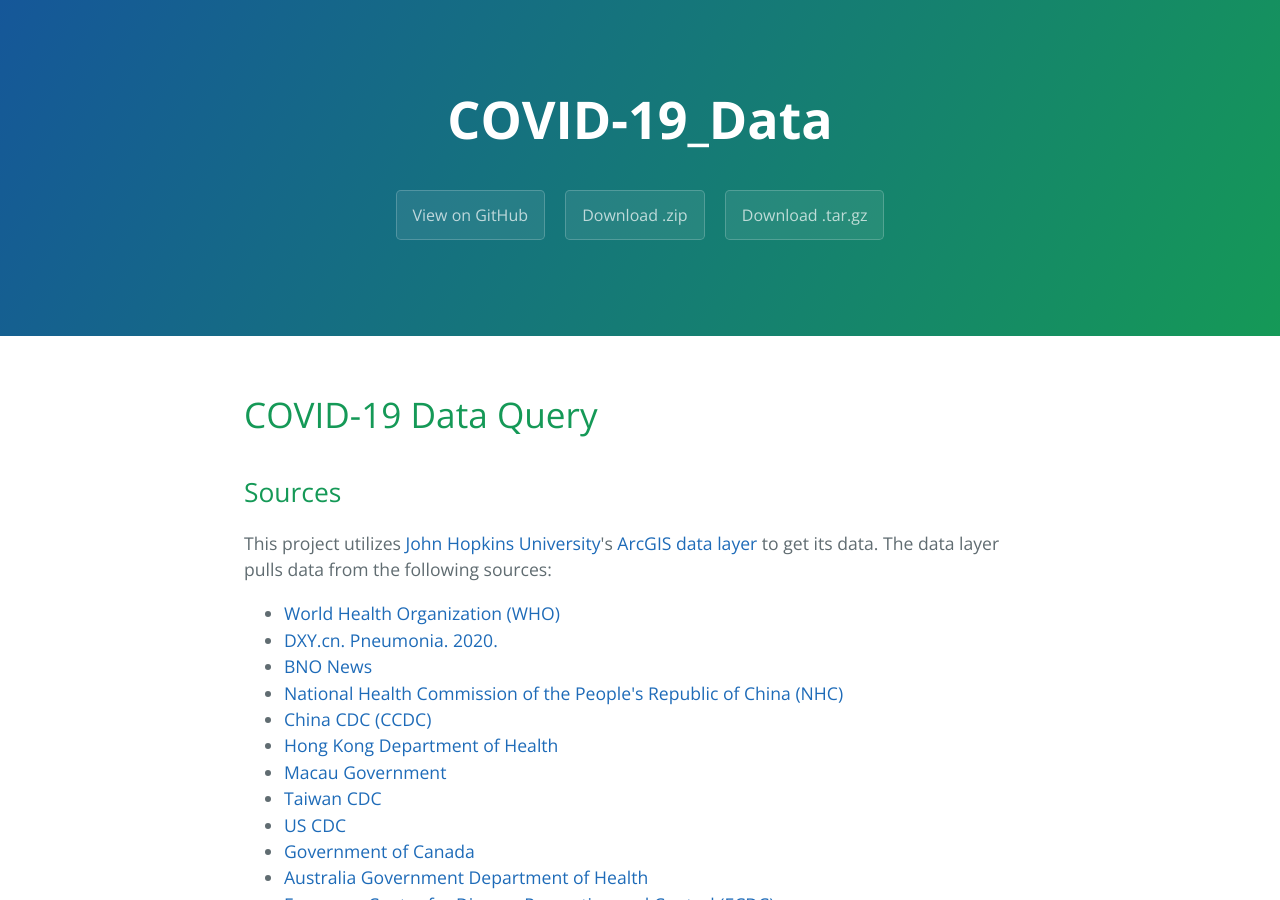
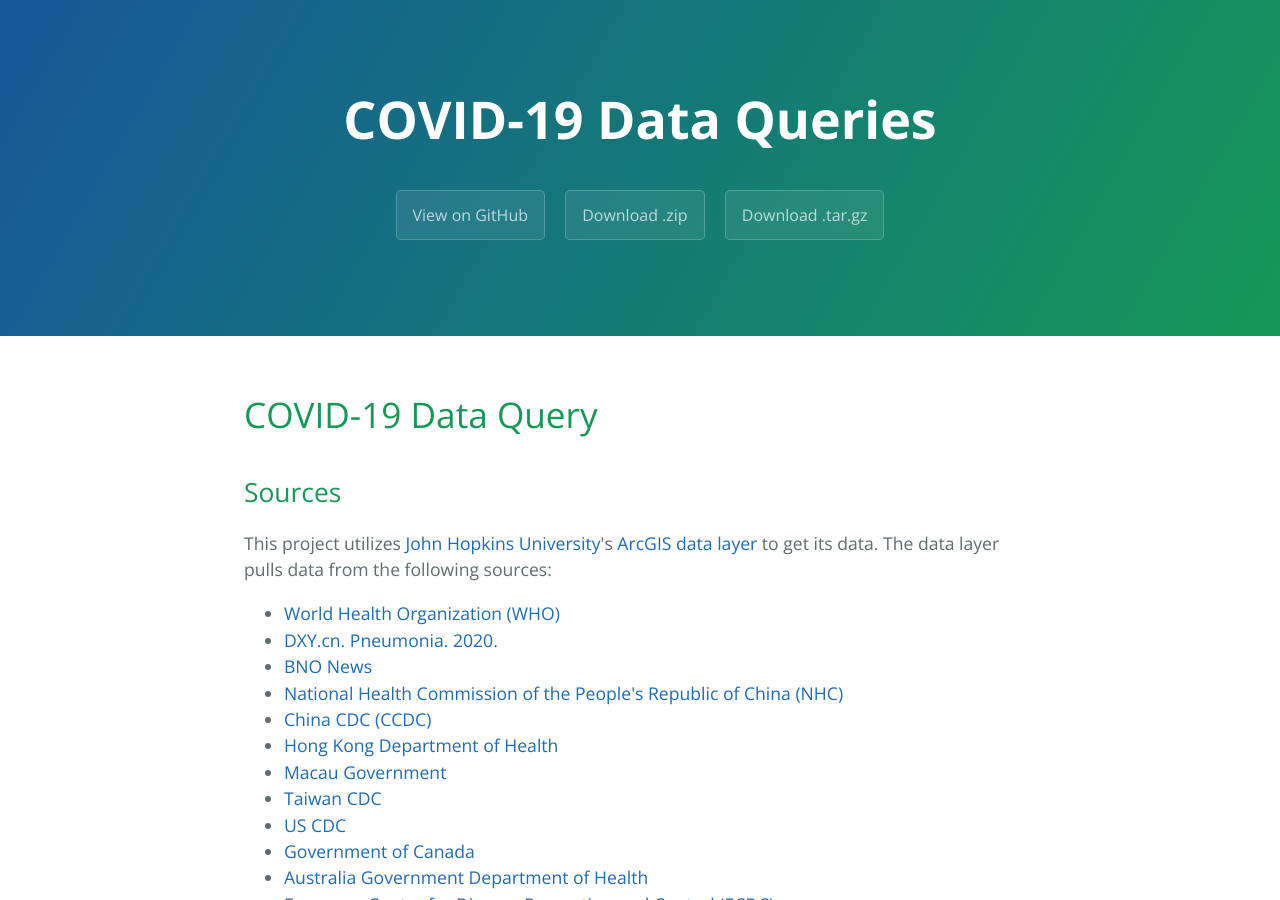
Before and after one commit to binarynightowl/COVID-19_Data, a Jekyll site: the page built from docs/index.html, in a window 1280 px wide and 900 px high. Built offline with Jekyll 4.4.1, drawn with Linux system fonts in a browser that asks for light colours; the repository's description, which GitHub fills in, is left out.

Commit message:
Change Title

```diff
--- a/docs/_layouts/default.html
+++ b/docs/_layouts/default.html
@@ -23,7 +23,7 @@
     <a id="skip-to-content" href="#content">Skip to the content.</a>
 
     <header class="page-header" role="banner">
-      <h1 class="project-name">{{ default: site.title | default: site.github.repository_name }}</h1>
+      <h1 class="project-name">{{ '' | default: site.title | 'COVID-19 Data Queries' }}</h1>
       <h2 class="project-tagline">{{ page.description | default: site.description | default: site.github.project_tagline }}</h2>
       {% if site.github.is_project_page %}
         <a href="{{ site.github.repository_url }}" class="btn">View on GitHub</a>
```
